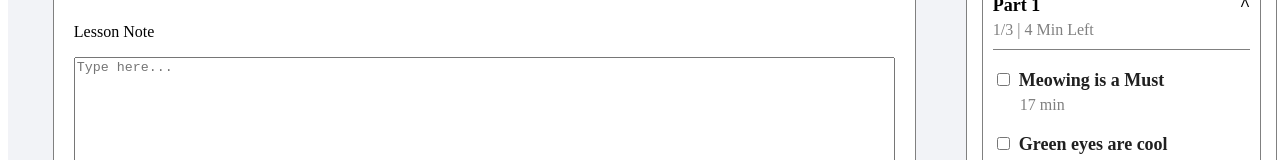
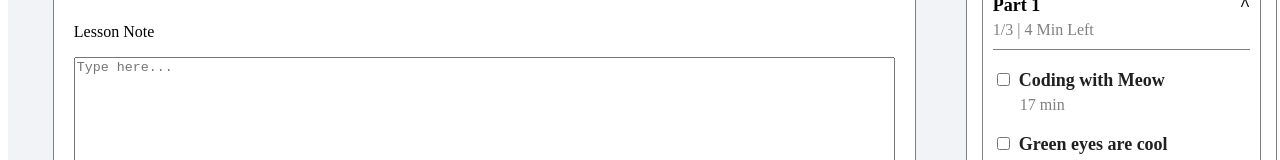
Before and after one commit to stefand2003/codehance--assignment, a React (Vite) app: page / in a window 1280 px wide. Shown: the part 718-878 px from the top of the page. Built offline with nearby package versions, Linux system fonts and the light colour scheme.

Commit message:
changed some of the names of the courses

```diff
--- a/src/components/CourseContent/CourseContent.jsx
+++ b/src/components/CourseContent/CourseContent.jsx
@@ -17,7 +17,7 @@ export default function CourseContent() {
 
         <div className='content__box-body'>
           <input type='checkbox' className='checked' />{' '}
-          <label>Meowing is a Must </label>
+          <label> Coding with Meow </label>
           <p>17 min</p>
         </div>
 
```
